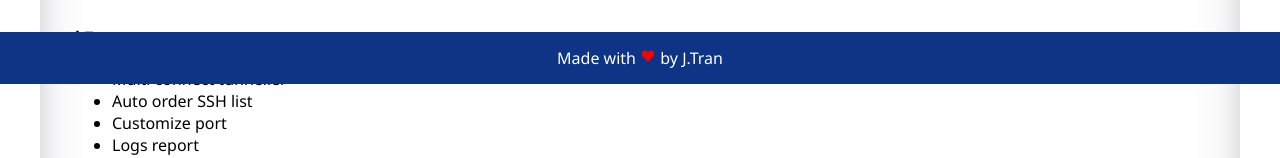
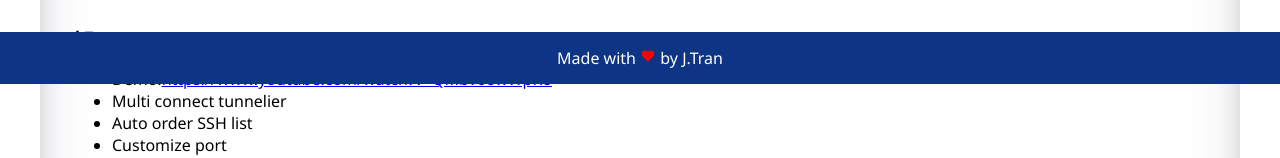
Before and after one commit to JTranPhuc/AOI-APP, a React (Create React App) app: page /multi-tunnelier-connector in a window 1280 px wide. Shown: the part 716-874 px from the top of the page. Built offline with nearby package versions, Linux system fonts and the light colour scheme.

Commit message:
Update ssh connector

```diff
--- a/src/component/SshMultiConnector.js
+++ b/src/component/SshMultiConnector.js
@@ -31,6 +31,12 @@ const SshMultiConnector = (props) => {
           <p className={classes.title}>*Features</p>
           <div className={classes.features}>
             <ul>
+              <li>
+                Demo:
+                 <a href="https://www.youtube.com/watch?v=QMbv6owWpKo" target="_blank" rel="noreferrer">
+                   https://www.youtube.com/watch?v=QMbv6owWpKo
+                </a>
+              </li>
               <li>Multi connect tunnelier</li>
               <li>Auto order SSH list</li>
               <li>Customize port</li>
```
